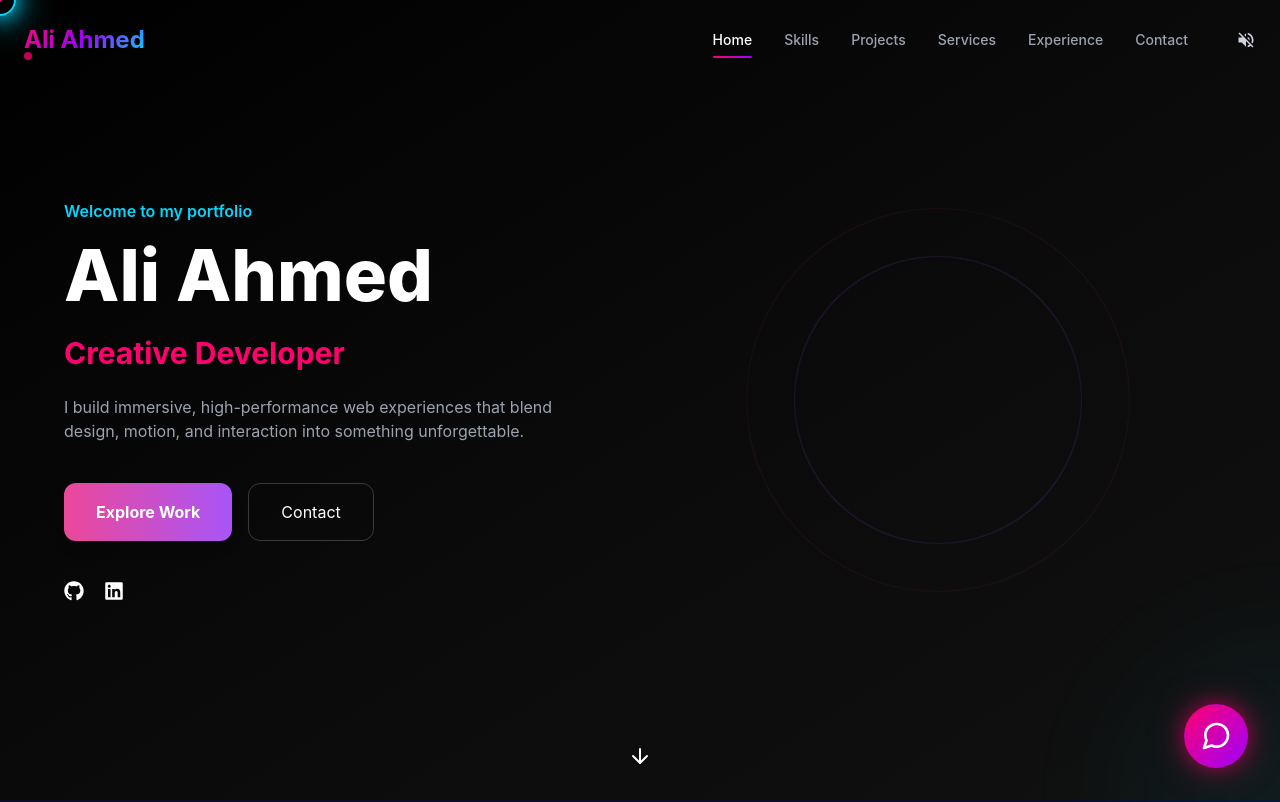
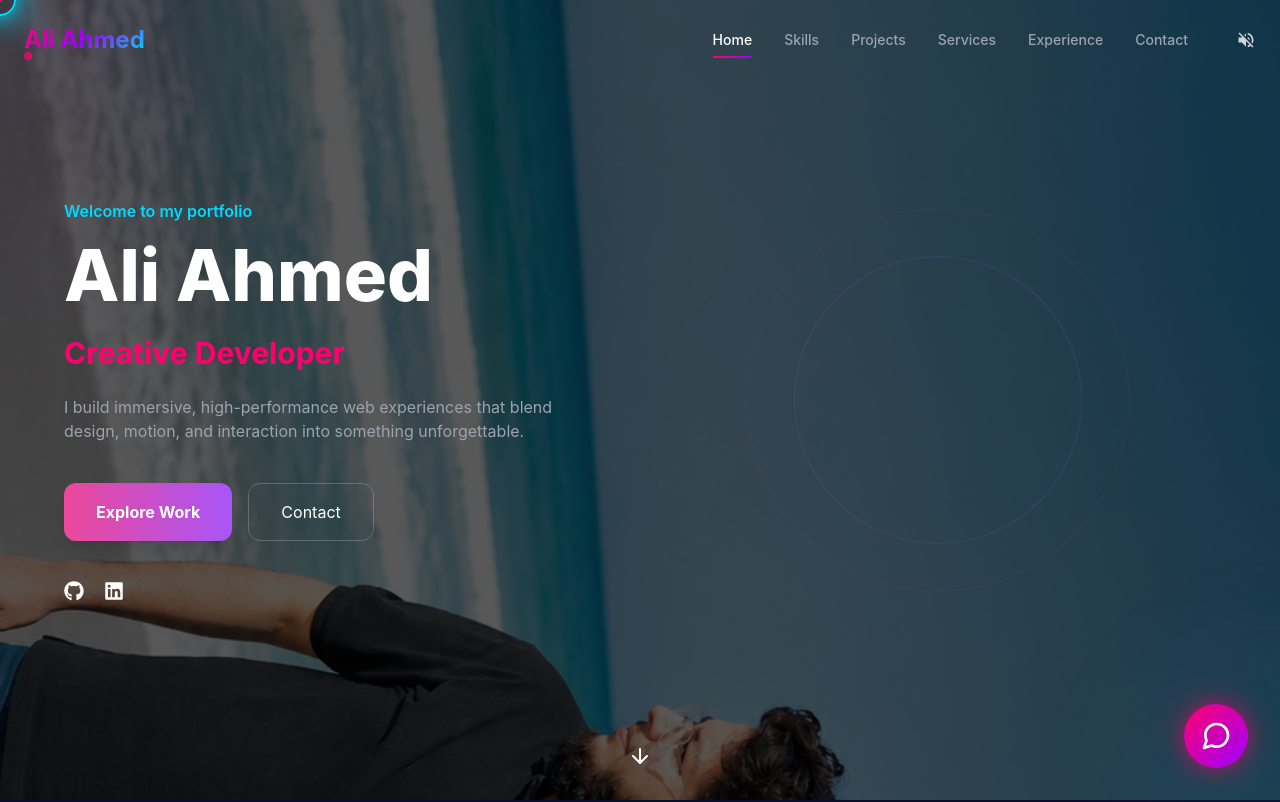
Before and after one commit to ZaynEverett/my-portfolio-ali, a React (Vite) app: page / in a window 1280 px wide. Shown: the top 802 px of the page. Built offline with nearby package versions, Linux system fonts and the light colour scheme; the HTML template or start-up script is replaced by a standard one.

Commit message:
Fix hero photo background display with proper overlay

```diff
--- a/src/components/Hero.tsx
+++ b/src/components/Hero.tsx
@@ -40,7 +40,7 @@ const Hero = () => {
       onMouseMove={handleMouseMove}
       className="min-h-screen flex items-center justify-center px-6 relative overflow-hidden bg-cover bg-center bg-no-repeat"
       style={{
-        backgroundImage: `linear-gradient(rgba(0,0,0,0.65), rgba(0,0,0,0.65)), url(${heroPhoto})`,
+        backgroundImage: `url(${heroPhoto})`,
       }}
     >
       {/* 🔥 Mouse Glow */}
@@ -54,8 +54,8 @@ const Hero = () => {
         }}
       />
 
-      {/* 🌌 Background Gradient */}
-      <div className="absolute inset-0 bg-gradient-to-br from-black via-[#0a0a0a] to-[#111]" />
+      {/* 🌌 Background Overlay */}
+      <div className="absolute inset-0 bg-black/65" />
 
       {/* ✨ Content */}
       <motion.div
```
